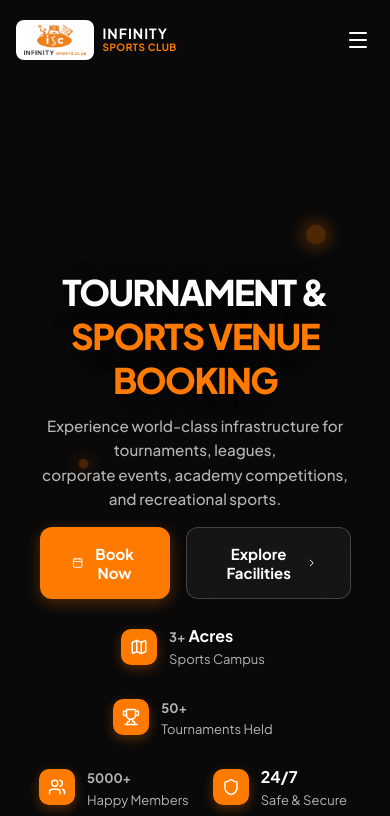
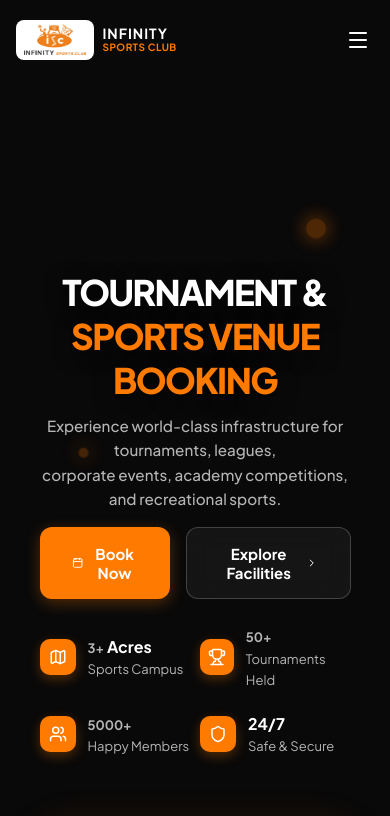
Before and after one commit to aviralshukla2612-png/infinity-sport-clubs, a React (Vite) app: page / in a window 390 px wide. Shown: the top 816 px of the page. Built offline with nearby package versions, Linux system fonts and the light colour scheme; grey boxes are pictures that could not be loaded.

Commit message:
feat: redesign hero section with cinematic background videos and premium sports cards

```diff
--- a/src/pages/Home.css
+++ b/src/pages/Home.css
@@ -458,8 +458,13 @@
   }
 
   .hero-features-row {
-    justify-content: center !important;
-    flex-wrap: wrap;
+    display: grid !important;
+    grid-template-columns: 1fr 1fr;
+    gap: 20px 10px;
+    width: 100%;
+    max-width: 360px;
+    margin: 0 auto;
+    text-align: left;
   }
 
   .floating-cards-centered {
```
